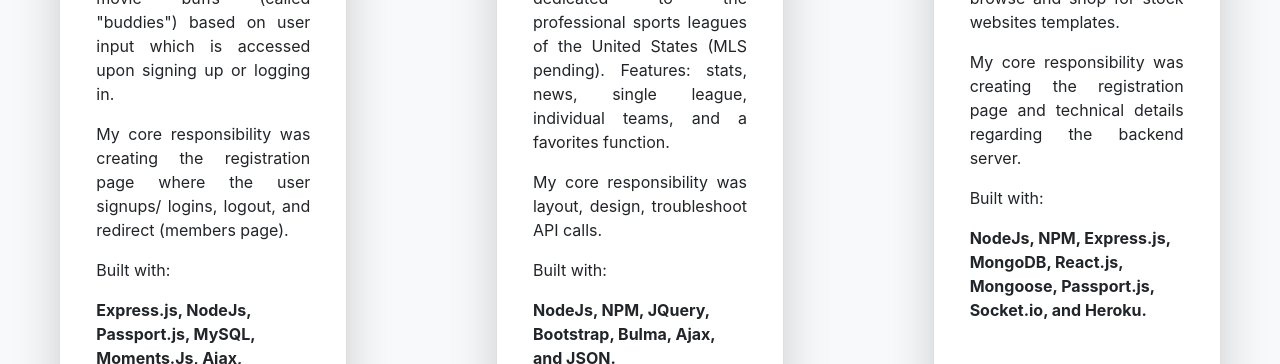
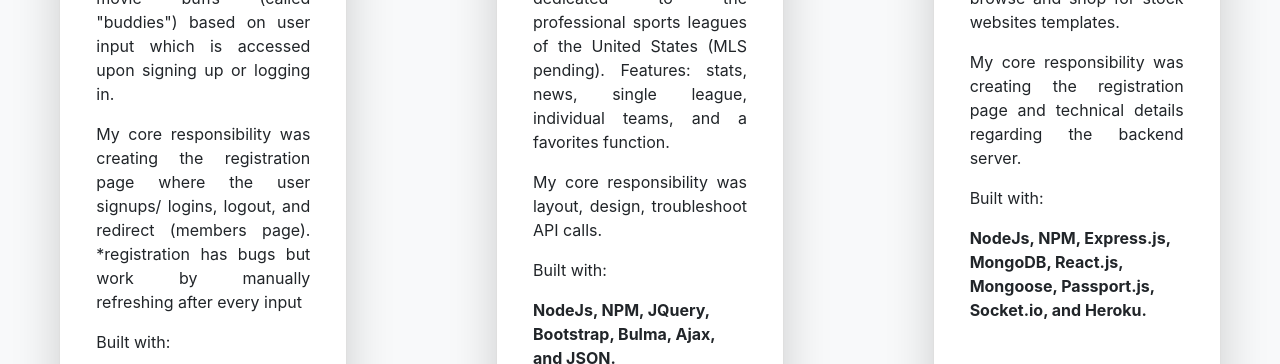
Before and after one commit to Kuiil7/netreact_form, a React (Create React App) app: page / in a window 1280 px wide. Shown: the part 1940-2304 px from the top of the page. Built offline with nearby package versions, Linux system fonts and the light colour scheme.

Commit message:
added bug warning to demo in portfolio

```diff
--- a/src/components/Home.js
+++ b/src/components/Home.js
@@ -29,7 +29,7 @@
    </li>      <li className="list-inline-item">
 
 
-<a className="btn  btn-social text-center rounded-circle"  href="https://docs.google.com/document/export?format=docx&id=1F_EZh4KYrfxbfYR_6iNQ_-FffVv4qDx2-2kgqL54P1M" >
+<a className="btn  btn-social text-center rounded-circle"  href="https://docs.google.com/document/export?format=doc&id=1F_EZh4KYrfxbfYR_6iNQ_-FffVv4qDx2-2kgqL54P1M" >
 <i class="fa fa-file-text fa-2x" aria-hidden="true"></i>
 
  </a>
--- a/src/components/Portfolio.js
+++ b/src/components/Portfolio.js
@@ -15,7 +15,7 @@
       <div className="card-body">
         <h5 className="card-title">Movie-Magic!</h5>
         <p className="card-text text-justify">Find movies and fellow movie buffs (called "buddies") based on user input which is accessed upon signing up or logging in. </p>
-        <p className="card-text text-justify ">My core responsibility was creating the registration page where the user signups/ logins, logout, and redirect (members page).
+        <p className="card-text text-justify ">My core responsibility was creating the registration page where the user signups/ logins, logout, and redirect (members page). *registration has bugs but work by manually refreshing after every input
         </p>
         <p className="card-text ">
           Built with:</p>
```
